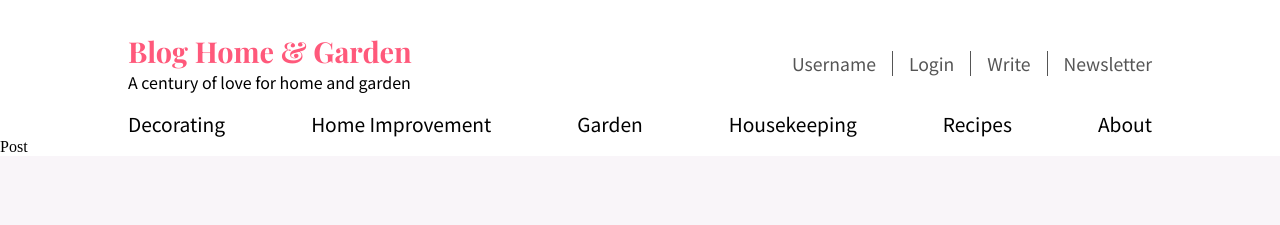
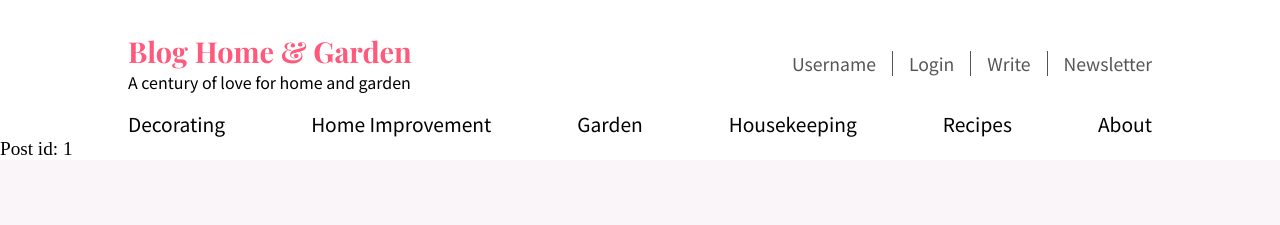
Before and after one commit to eford05/blog-home-garden, a React (Create React App) app: page /post/1 in a window 1280 px wide. Shown: the top 225 px of the page. Built offline with nearby package versions, Linux system fonts and the light colour scheme.

Commit message:
set up context logic for clicking on specific post

```diff
--- a/src/App.js
+++ b/src/App.js
@@ -10,6 +10,7 @@ import Login from "./pages/Login";
 import Register from "./pages/Register";
 import NewsModal from "./components/NewsModal";
 import { CatContext } from "./contexts/CatContext";
+import { PostContext } from "./contexts/PostContext";
 import { createBrowserRouter, RouterProvider, Outlet } from "react-router-dom";
 
 /*
@@ -22,6 +23,7 @@ function App() {
     const [showModal, setShowModal] = useState(false);
 
     const [cat, setCat] = useState(0);
+    const [currentPost, setCurrentPost] = useState(1);
 
     //If showModal is true prevent scrolling
     showModal
@@ -31,10 +33,12 @@ function App() {
     return (
       <Fragment>
         <CatContext.Provider value={{ cat, setCat }}>
-          <Navbar />
-          {showModal && <NewsModal toggle={() => setShowModal(!showModal)} />}
-          <Outlet />
-          <Footer toggle={() => setShowModal(!showModal)} />
+          <PostContext.Provider value={{ currentPost, setCurrentPost }}>
+            <Navbar />
+            {showModal && <NewsModal toggle={() => setShowModal(!showModal)} />}
+            <Outlet />
+            <Footer toggle={() => setShowModal(!showModal)} />
+          </PostContext.Provider>
         </CatContext.Provider>
       </Fragment>
     );
--- a/src/components/PostCard.jsx
+++ b/src/components/PostCard.jsx
@@ -1,8 +1,13 @@
-import React from "react";
+import { useContext } from "react";
 import { Link } from "react-router-dom";
 import "../styles/postcard.css";
+import { PostContext } from "../contexts/PostContext";
 
-function PostCard({ classStyle, src, alt, cat, path, title, auth }) {
+/*
+  Update current post state with selected post id, passed from filtered and mapped data from homepage and posts components
+*/
+function PostCard({ classStyle, src, alt, cat, path, title, auth, id }) {
+  const { setCurrentPost } = useContext(PostContext);
   return (
     <div className={classStyle === "home" ? "home-post-card" : "cat-post-card"}>
       <figure className="post-fig">
@@ -10,7 +15,7 @@ function PostCard({ classStyle, src, alt, cat, path, title, auth }) {
       </figure>
       <div className="post-info">
         <p className="post-cat">{cat}</p>
-        <Link to={path}>
+        <Link to={path} onClick={() => setCurrentPost(id)}>
           <h3 className="post-title">{title}</h3>
         </Link>
         <p className="post-auth">{auth}</p>
--- a/src/components/categories/HomePage.jsx
+++ b/src/components/categories/HomePage.jsx
@@ -1,13 +1,17 @@
-import React from "react";
+import { useContext } from "react";
 import SideTrends from "../SideTrends";
 import { posts } from "../../data/data";
 import { Link } from "react-router-dom";
 import "../../styles/home.css";
 import PostCard from "../PostCard";
+import { PostContext } from "../../contexts/PostContext";
 
 //For the post section filter where post is main, not featured, not trending, and not recommended
 
+//Update current post with id when link clicked
+
 function HomePage() {
+  const { setCurrentPost } = useContext(PostContext);
   return (
     <main className="home">
       <div className="home-feature-wrapper">
@@ -16,7 +20,7 @@ function HomePage() {
             <img src={posts[0].src} alt={posts[0].alt} />
           </figure>
           <p className="home-feature-trend">Home Trends</p>
-          <Link to={posts[0].path}>
+          <Link to={posts[0].path} onClick={() => setCurrentPost(posts[0].id)}>
             <h1 className="home-feature-title">{posts[0].title}</h1>
           </Link>
           <p className="home-feature-desc">{posts[0].desc}</p>
@@ -45,6 +49,7 @@ function HomePage() {
                 path={post.path}
                 title={post.title}
                 auth={post.auth}
+                id={post.id}
                 key={post.id}
               />
             ))}
--- a/src/components/categories/Posts.jsx
+++ b/src/components/categories/Posts.jsx
@@ -4,6 +4,7 @@ import { CatContext } from "./../../contexts/CatContext";
 import { posts, heroes } from "../../data/data.js";
 import "../../styles/categories/posts.css";
 
+// Pass down post id so that post card can update post page with correct post information to be used inside post page
 function Posts() {
   const { cat } = useContext(CatContext);
 
@@ -38,6 +39,7 @@ function Posts() {
               path={post.path}
               title={post.title}
               auth={post.auth}
+              id={post.id}
               key={post.id}
             />
           ))}
--- a/src/pages/Post.jsx
+++ b/src/pages/Post.jsx
@@ -1,8 +1,18 @@
-import React from "react";
+import { useContext } from "react";
 import "../styles/post.css";
+import { PostContext } from "../contexts/PostContext";
 
+/*
+  Get post information from post id, by using post context.
+*/
 function Post() {
-  return <div>Post</div>;
+  const { currentPost } = useContext(PostContext);
+  return (
+    <main className="post">
+      <article className="post-container">Post id: {currentPost}</article>
+      <div className="endorsement-container"></div>
+    </main>
+  );
 }
 
 export default Post;
```
